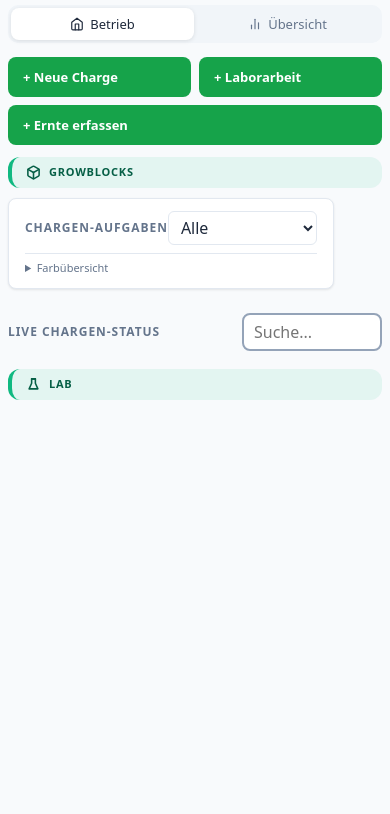
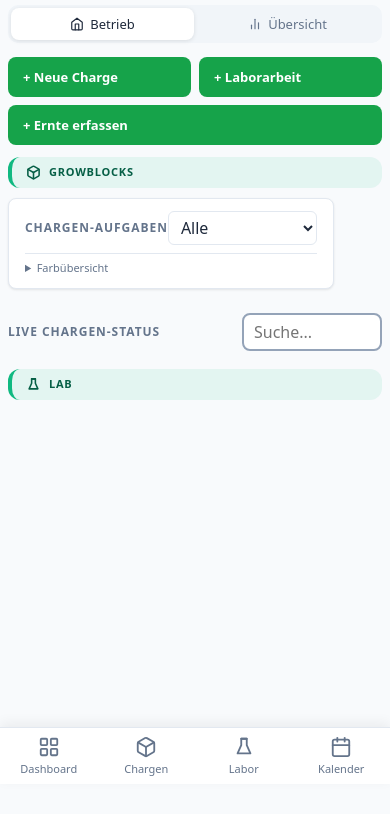
Before and after one commit to meisterpilze/meistertracker, a website: page index.html in a window 390 px wide. Shown: the part 60-874 px from the top of the page. Drawn offline with Linux system fonts and the light colour scheme; no server answers.

Commit message:
feat: mobile bottom navigation bar (#335)
Top 10 #5 from the audit — single biggest one-handed reachability win.
The team operates the app almost exclusively on phones; the sidebar
sits on the left edge of the screen, far from a right-handed thumb,
and is gated behind a hamburger that adds a tap to every navigation.

Adds a fixed bottom nav (Dashboard / Batches / Lab / Calendar) with
56px tap targets, only visible on viewports <=768px. Sidebar stays
the source of truth for routing and active state — bottom-nav buttons
delegate to their sidebar counterparts via .click() so any side
effects (e.g. n-batch resetting batchAttentionFilter) stay in one
place. The four less-frequent pages (Inventory, Zones, Print, Strains,
Assets, Settings) remain reachable via the hamburger.

go(page, btnId) now also clears + sets `.active` on the matching
.bottom-nav-btn[data-page] so the active tab indicator stays in sync
with whichever entry point the user used.

CSS uses env(safe-area-inset-bottom) so the bar clears the iOS home
indicator, and adds matching content-wrap bottom padding so page
content isn't hidden behind it. z-index 100 — below modal-bg (200)
and scan-overlay (900) so opening any dialog covers the nav.

```diff
--- a/index.html
+++ b/index.html
@@ -957,6 +957,45 @@
 
     <!-- Sidebar overlay for mobile -->
     <div class="sb-overlay" id="sb-overlay"></div>
+
+    <!-- Mobile bottom navigation — 4 most-used pages, thumb-reach zone.
+         Visible only on touch + narrow viewport; the sidebar remains the
+         single source of truth for active state and routing. -->
+    <nav class="bottom-nav no-print" id="bottom-nav" data-i18n-aria-label="aria.mainNav" aria-label="Main navigation">
+      <button class="bottom-nav-btn" id="bn-dash" type="button" data-page="dash">
+        <svg width="22" height="22" viewBox="0 0 24 24" fill="none" stroke="currentColor" stroke-width="2" stroke-linecap="round" stroke-linejoin="round">
+          <rect x="3" y="3" width="7" height="7" rx="1" />
+          <rect x="14" y="3" width="7" height="7" rx="1" />
+          <rect x="3" y="14" width="7" height="7" rx="1" />
+          <rect x="14" y="14" width="7" height="7" rx="1" />
+        </svg>
+        <span data-i18n="nav.dashboard">Dashboard</span>
+      </button>
+      <button class="bottom-nav-btn" id="bn-batch" type="button" data-page="batch">
+        <svg width="22" height="22" viewBox="0 0 24 24" fill="none" stroke="currentColor" stroke-width="2" stroke-linecap="round" stroke-linejoin="round">
+          <path d="M21 16V8a2 2 0 00-1-1.73l-7-4a2 2 0 00-2 0l-7 4A2 2 0 003 8v8a2 2 0 001 1.73l7 4a2 2 0 002 0l7-4A2 2 0 0021 16z" />
+          <polyline points="3.27 6.96 12 12.01 20.73 6.96" />
+          <line x1="12" y1="22.08" x2="12" y2="12" />
+        </svg>
+        <span data-i18n="nav.batches">Batches</span>
+      </button>
+      <button class="bottom-nav-btn" id="bn-lab" type="button" data-page="lab">
+        <svg width="22" height="22" viewBox="0 0 24 24" fill="none" stroke="currentColor" stroke-width="2" stroke-linecap="round" stroke-linejoin="round">
+          <path d="M9 3h6v7l4 9H5l4-9V3z" />
+          <line x1="9" y1="3" x2="15" y2="3" />
+        </svg>
+        <span data-i18n="nav.lab">Lab</span>
+      </button>
+      <button class="bottom-nav-btn" id="bn-cal" type="button" data-page="cal">
+        <svg width="22" height="22" viewBox="0 0 24 24" fill="none" stroke="currentColor" stroke-width="2" stroke-linecap="round" stroke-linejoin="round">
+          <rect x="3" y="4" width="18" height="18" rx="2" ry="2" />
+          <line x1="16" y1="2" x2="16" y2="6" />
+          <line x1="8" y1="2" x2="8" y2="6" />
+          <line x1="3" y1="10" x2="21" y2="10" />
+        </svg>
+        <span data-i18n="nav.calendar">Kalender</span>
+      </button>
+    </nav>
 
     <!-- Notifications dropdown (anchored from JS; starts hidden) -->
     <div
--- a/styles.css
+++ b/styles.css
@@ -3619,3 +3619,62 @@ tr:hover td {
     max-height: calc(100dvh - 80px);
   }
 }
+
+/* ═══ MOBILE BOTTOM NAVIGATION ════════════════════════════════
+   Fixed tab bar with the four most-used pages — Dashboard, Batches,
+   Lab, Calendar. Hidden on desktop; shown on phones via the media
+   query below. Sidebar remains accessible via the hamburger for the
+   less-frequent pages (Inventory, Zones, Print, Strains, Assets). */
+.bottom-nav {
+  display: none;
+  position: fixed;
+  bottom: 0;
+  left: 0;
+  right: 0;
+  z-index: 100;
+  background: var(--c-surface);
+  border-top: 1px solid var(--c-border);
+  padding-bottom: env(safe-area-inset-bottom, 0);
+  box-shadow: 0 -4px 12px rgba(0, 0, 0, 0.06);
+}
+.bottom-nav-btn {
+  flex: 1;
+  display: flex;
+  flex-direction: column;
+  align-items: center;
+  justify-content: center;
+  gap: 3px;
+  min-height: 56px;
+  padding: 8px 4px;
+  background: none;
+  border: none;
+  color: var(--c-text-muted);
+  font-size: 11px;
+  font-weight: 500;
+  font-family: inherit;
+  cursor: pointer;
+  -webkit-tap-highlight-color: transparent;
+  transition:
+    color 0.15s,
+    background 0.15s;
+}
+.bottom-nav-btn:active {
+  background: rgba(0, 0, 0, 0.05);
+}
+.bottom-nav-btn.active {
+  color: var(--c-primary);
+}
+.bottom-nav-btn svg {
+  flex-shrink: 0;
+}
+
+@media (max-width: 768px) {
+  .bottom-nav {
+    display: flex;
+  }
+  /* Reserve space so page content isn't hidden behind the fixed bar.
+     56px nav + safe-area inset for devices with home indicators. */
+  .content-wrap {
+    padding-bottom: calc(56px + env(safe-area-inset-bottom, 0));
+  }
+}
```
Also changed, not shown: app.js.
